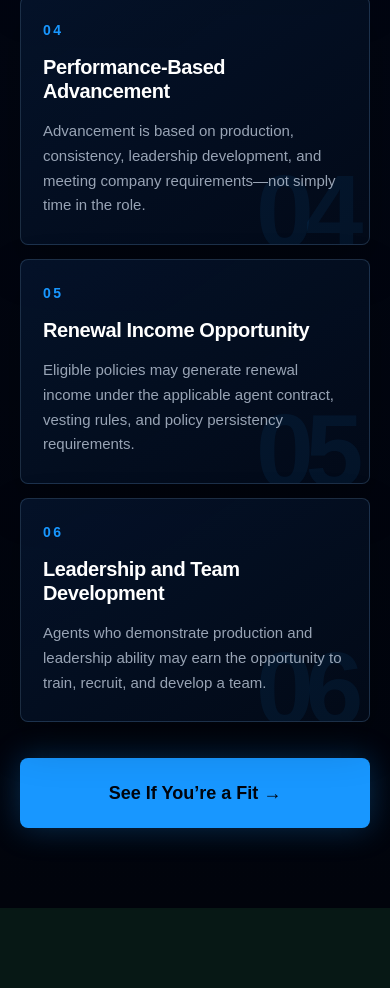
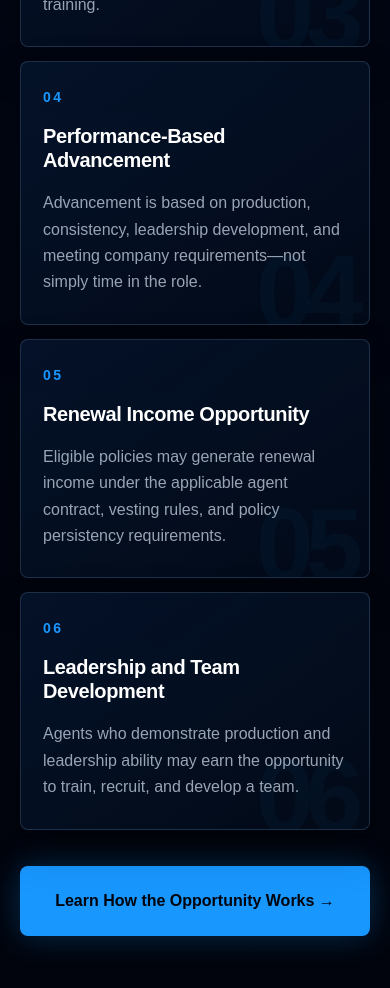
Before and after one commit to haynesjackson83-cyber/giddens-recruiting-funnel, a Next.js app: page / in a window 390 px wide. Shown: the part 3840-4828 px from the top of the page. Before the commit the page ends 4748 px from the top, so only its background shows below. Built offline with nearby package versions, Linux system fonts and the light colour scheme.

Commit message:
Refine Giddens Difference section

```diff
--- a/src/components/giddens-difference/GiddensDifference.module.css
+++ b/src/components/giddens-difference/GiddensDifference.module.css
@@ -83,29 +83,23 @@
 .benefitCard {
   position: relative;
   overflow: hidden;
-  min-height: 230px;
-  padding: 34px;
+  min-height: 254px;
+  padding: 38px 34px;
   border: 1px solid rgba(109, 154, 196, 0.24);
   border-radius: 8px;
   background: linear-gradient(145deg, rgba(5, 22, 48, 0.78), rgba(3, 12, 28, 0.7));
   box-shadow: 0 20px 46px rgba(0, 0, 0, 0.22);
   transition:
-    border-color 180ms ease,
-    box-shadow 180ms ease,
-    transform 180ms ease;
-}
-
-.benefitCard:hover {
-  border-color: rgba(24, 151, 255, 0.68);
-  box-shadow: 0 24px 54px rgba(0, 0, 0, 0.26), 0 0 34px rgba(24, 151, 255, 0.11);
-  transform: translateY(-2px);
+    border-color 200ms ease,
+    box-shadow 200ms ease,
+    transform 200ms ease;
 }
 
 .backgroundNumber {
   position: absolute;
   right: 20px;
   bottom: -18px;
-  color: rgba(24, 151, 255, 0.07);
+  color: rgba(24, 151, 255, 0.045);
   font-family: Arial, Helvetica, sans-serif;
   font-size: 132px;
   font-weight: 900;
@@ -116,7 +110,7 @@
 
 .number {
   position: relative;
-  margin: 0 0 18px;
+  margin: 0 0 20px;
   color: #1897ff;
   font-family: Arial, Helvetica, sans-serif;
   font-size: 14px;
@@ -127,7 +121,7 @@
 
 .benefitCard h3 {
   position: relative;
-  margin: 0 0 16px;
+  margin: 0 0 18px;
   color: #ffffff;
   font-family: Arial, Helvetica, sans-serif;
   font-size: 22px;
@@ -141,8 +135,8 @@
   margin: 0;
   color: rgba(210, 222, 238, 0.72);
   font-family: Arial, Helvetica, sans-serif;
-  font-size: 16px;
-  line-height: 1.65;
+  font-size: 17px;
+  line-height: 1.68;
 }
 
 .cta {
@@ -160,6 +154,7 @@
   font-size: 18px;
   font-weight: 900;
   line-height: 1;
+  padding: 0 24px;
   text-align: center;
   text-decoration: none;
   transition:
@@ -201,7 +196,7 @@
 
   .benefitCard {
     min-height: auto;
-    padding: 26px 22px;
+    padding: 28px 22px;
   }
 
   .backgroundNumber {
@@ -215,12 +210,35 @@
   }
 
   .benefitCard p:last-child {
-    font-size: 15px;
+    font-size: 16px;
     line-height: 1.65;
   }
 
   .cta {
     width: 100%;
     margin-top: 36px;
+    padding: 0 18px;
+    font-size: 16px;
+    line-height: 1.25;
   }
 }
+
+@media (hover: hover) and (pointer: fine) {
+  .benefitCard:hover {
+    border-color: rgba(24, 151, 255, 0.78);
+    box-shadow: 0 24px 54px rgba(0, 0, 0, 0.26), 0 0 28px rgba(24, 151, 255, 0.13);
+    transform: translateY(-4px);
+  }
+}
+
+@media (prefers-reduced-motion: reduce) {
+  .benefitCard,
+  .cta {
+    transition: none;
+  }
+
+  .benefitCard:hover,
+  .cta:hover {
+    transform: none;
+  }
+}
--- a/src/components/giddens-difference/GiddensDifference.tsx
+++ b/src/components/giddens-difference/GiddensDifference.tsx
@@ -72,7 +72,7 @@ export function GiddensDifference() {
         </div>
 
         <a className={styles.cta} href="#fit">
-          See If You&rsquo;re a Fit →
+          Learn How the Opportunity Works →
         </a>
       </div>
     </section>
```
